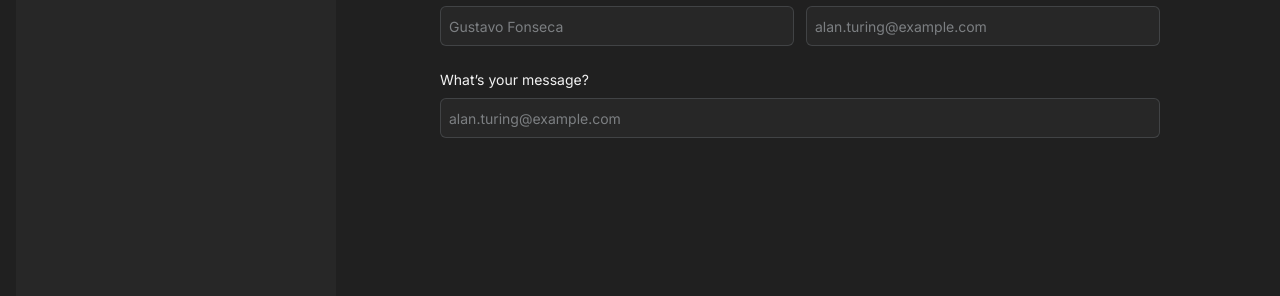
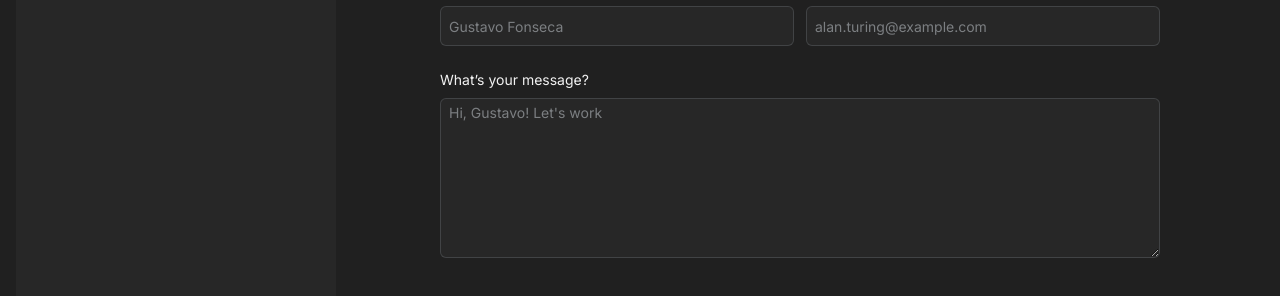
Before and after one commit to fscgustavo/portfolio, a Next.js app: page /contact in a window 1280 px wide. Shown: the part 350-646 px from the top of the page. Built offline with nearby package versions, Linux system fonts and the light colour scheme.

Commit message:
chore: add textarea component

```diff
--- a/app/contact/page.tsx
+++ b/app/contact/page.tsx
@@ -1,4 +1,5 @@
 import { Input } from '@/components/ui/input';
+import { Textarea } from '@/components/ui/textarea';
 
 export default function Contact() {
   return (
@@ -8,20 +9,28 @@ export default function Contact() {
         Do not hesitate to contact me through the form here or by direct email
         on gus.fonnseca@gmail.com regardless of the subject.
       </p>
-      <form className="mt-16 grid grid-cols-2 gap-x-3 gap-y-6">
+      <form className="mt-16 grid gap-x-3 gap-y-6 md:grid-cols-2">
         <div className="grid gap-2">
-          <label className="text-sm text-white">What&rsquo;s your name?</label>
-          <Input placeholder="Gustavo Fonseca" />
+          <label htmlFor="name" className="text-sm text-white">
+            What&rsquo;s your name?
+          </label>
+          <Input id="name" placeholder="Gustavo Fonseca" />
         </div>
         <div className="grid gap-2">
-          <label className="text-sm text-white">Where can I reach you?</label>
-          <Input type="email" placeholder="alan.turing@example.com" />
+          <label htmlFor="email" className="text-sm text-white">
+            Where can I reach you?
+          </label>
+          <Input
+            id="email"
+            type="email"
+            placeholder="alan.turing@example.com"
+          />
         </div>
-        <div className="col-span-2 grid gap-2">
-          <label className="text-sm text-white">
+        <div className="grid gap-2 md:col-span-2">
+          <label htmlFor="message" className="text-sm text-white">
             What&rsquo;s your message?
           </label>
-          <Input type="email" placeholder="alan.turing@example.com" />
+          <Textarea id="message" placeholder="Hi, Gustavo! Let's work" />
         </div>
       </form>
     </div>
--- a/components/main.tsx
+++ b/components/main.tsx
@@ -9,7 +9,9 @@ export function Main({ children }: MainProps) {
   return (
     <main className="grid h-screen max-lg:auto-rows-max lg:grid-cols-[20rem_auto] lg:p-4">
       <Menu />
-      <div className="mx-auto w-[48rem] px-6 pt-[7.5rem]">{children}</div>
+      <div className="mx-auto max-w-[48rem] px-6 pt-12 lg:pt-[7.5rem]">
+        {children}
+      </div>
     </main>
   );
 }
--- /dev/null
+++ b/components/ui/textarea.tsx
@@ -0,0 +1,21 @@
+import * as React from 'react';
+
+import { cn } from '@/lib/utils';
+
+export interface TextareaProps
+  extends React.TextareaHTMLAttributes<HTMLTextAreaElement> {}
+
+const Textarea = React.forwardRef<HTMLTextAreaElement, TextareaProps>(
+  ({ className, ...props }, ref) => {
+    return (
+      <textarea
+        className={cn('field min-h-[10rem] py-1', className)}
+        ref={ref}
+        {...props}
+      />
+    );
+  },
+);
+Textarea.displayName = 'Textarea';
+
+export { Textarea };
```
